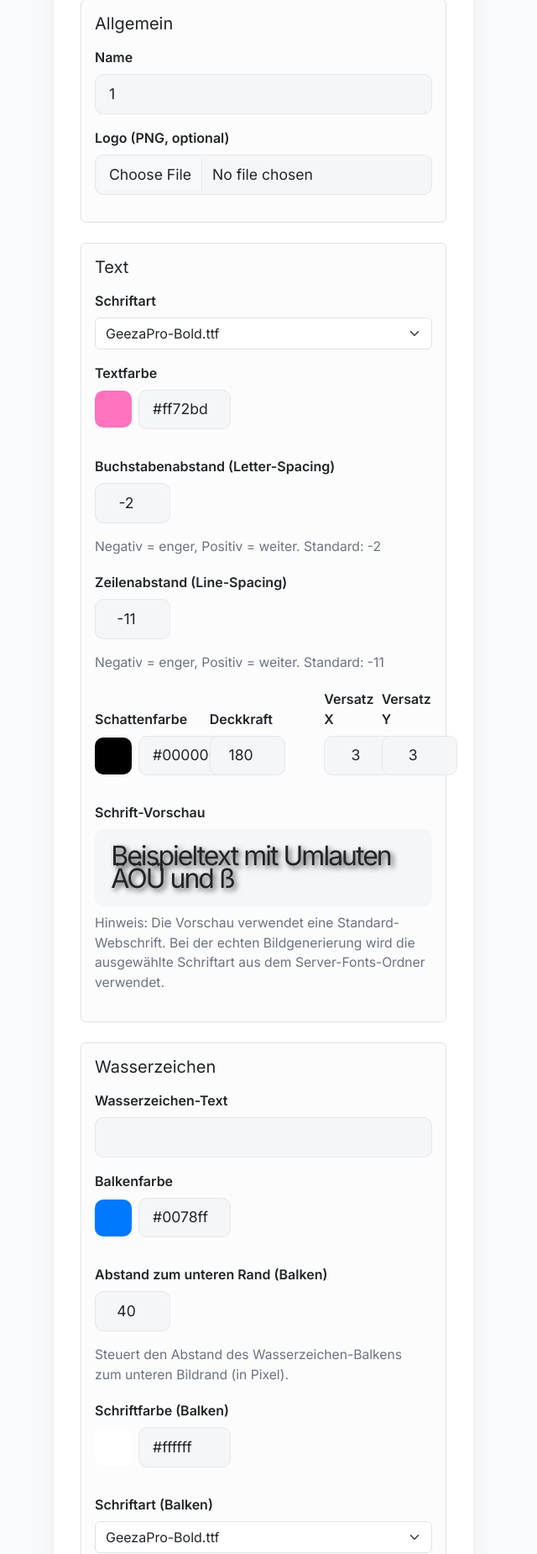
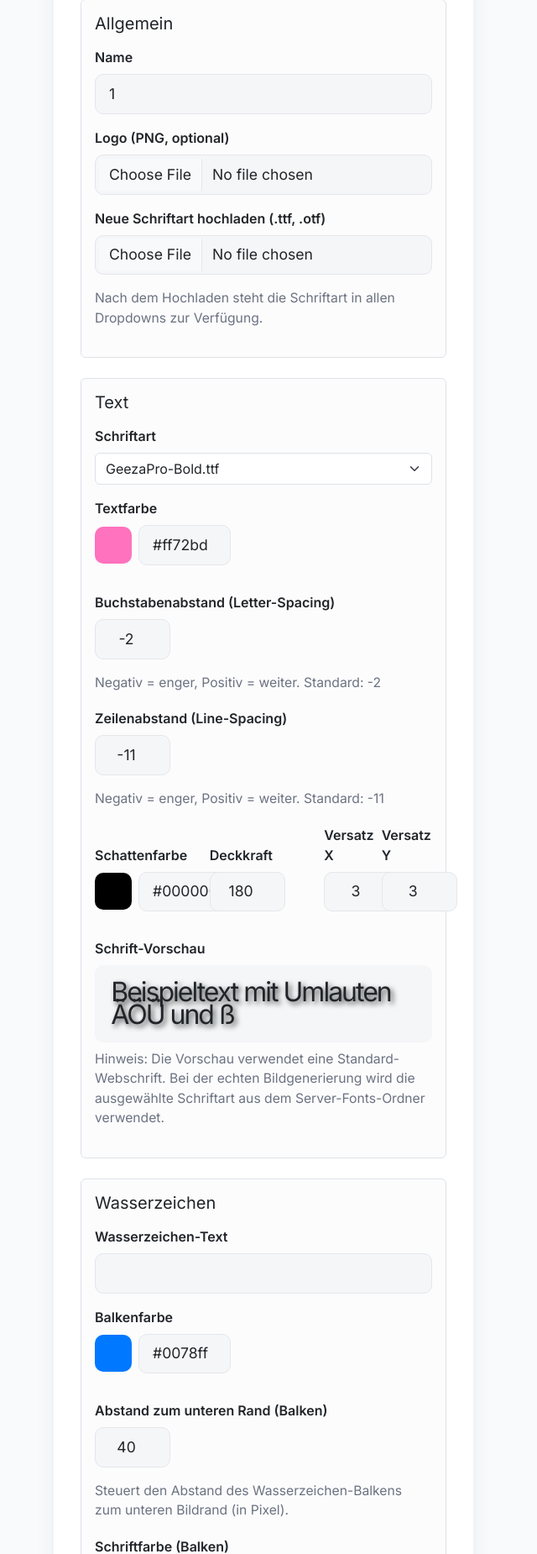
Before and after one commit to BrunoVince/ig_webapp, a Flask app: page /admin/edit/1 in a window 1280 px wide. Shown: the part 111-1961 px from the top of the page at 84% size, without its empty margins (326-966 px from the left). Run offline with Flask 2, Linux system fonts and the light colour scheme; the visitor is signed in with stand-in values (Sample User, id 1).

```diff
--- a/app.py
+++ b/app.py
@@ -387,6 +387,12 @@ def edit_layout(layout_key):
             filename = secure_filename(f'{name}.png')
             logo_path = os.path.join(LOGO_FOLDER, filename)
             logo_file.save(logo_path)
+        # Font-Upload
+        font_file = request.files.get('font_file')
+        if font_file and font_file.filename:
+            font_filename = secure_filename(font_file.filename)
+            font_path = os.path.join(FONTS_FOLDER, font_filename)
+            font_file.save(font_path)
         layouts[name] = {
             'watermark_text': watermark_text,
             'text_color': text_color,
--- a/templates/edit_layout.html
+++ b/templates/edit_layout.html
@@ -28,6 +28,11 @@
                 {% if layout.logo_file %}
                     <div class="mt-2"><img src="/{{ layout.logo_file }}" class="logo-thumb"></div>
                 {% endif %}
+            </div>
+            <div class="mb-3">
+                <label for="font_file" class="form-label">Neue Schriftart hochladen (.ttf, .otf)</label>
+                <input type="file" class="form-control" id="font_file" name="font_file" accept=".ttf,.otf">
+                <div class="form-text">Nach dem Hochladen steht die Schriftart in allen Dropdowns zur Verfügung.</div>
             </div>
         </div>
         <!-- Block: Text -->
```
